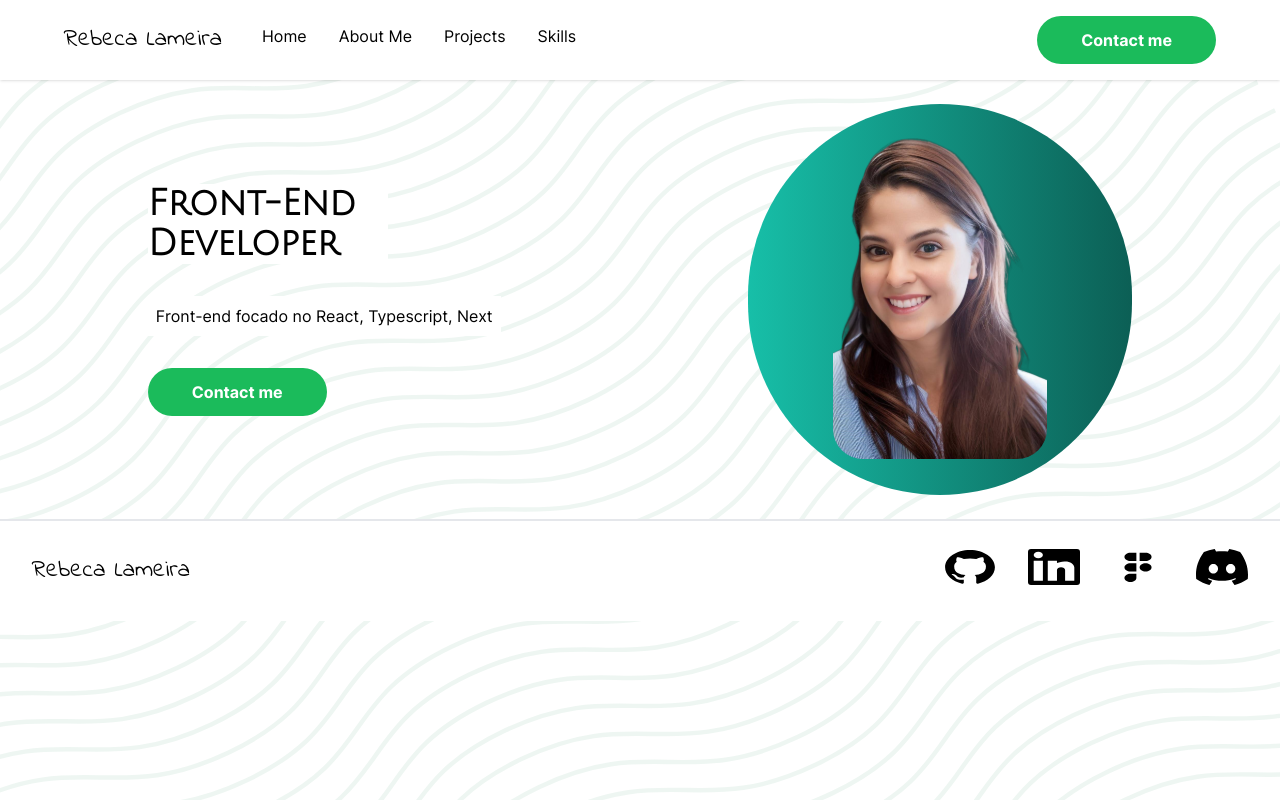
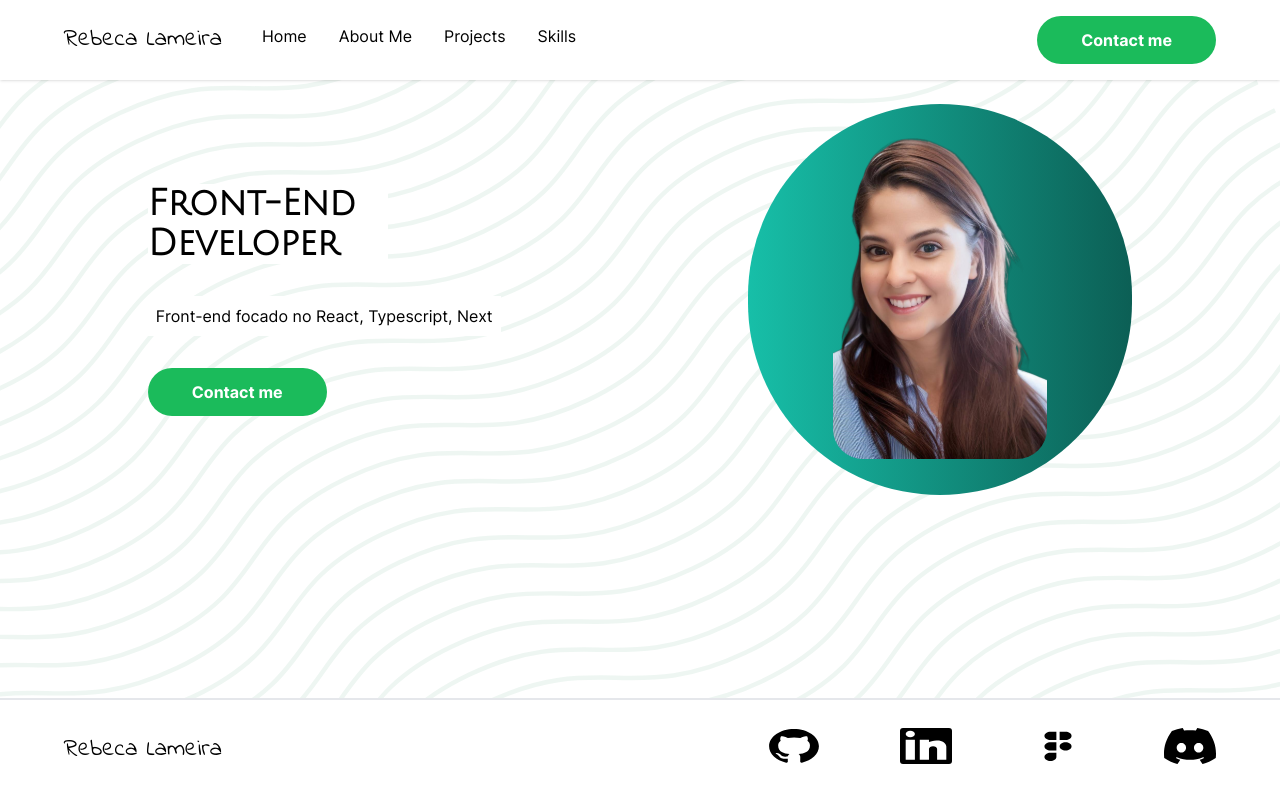
Before and after one commit to RebecaLameira/my-portfolio, a Next.js app: page / in a window 1280 px wide. Built offline with nearby package versions, Linux system fonts and the light colour scheme.

Commit message:
Fixing the footer.

```diff
--- a/src/components/Footer/Footer.tsx
+++ b/src/components/Footer/Footer.tsx
@@ -1,12 +1,12 @@
 import Link from "next/link";
 const Footer = () => {
 	return (
-		<footer className="bg-white border-t-2">
-			<div className=" flex items-center w-full mx-auto max-w-screen-xl py-4 px-8 justify-between lg:justify-center md:justify-center sm:justify-center">
-				<span className="font-indie text-2xl lg:hidden md:hidden sm:hidden">
-					Rebeca Lameira
-				</span>
-				<ul className="flex gap-8 justify-between items-center mt-3 text-sm lg:gap-20 md:gap-12">
+		<footer className="flex w-full max-h-32 py-4 px-16 bg-white border-t-2 fixed md:relative sm:relative inset-x-0 bottom-0 items-center justify-between lg:justify-center md:justify-center sm:justify-center">
+			<span className="font-indie text-2xl lg:hidden md:hidden sm:hidden">
+				Rebeca Lameira
+			</span>
+			<div>
+				<ul className="flex justify-between mt-3 text-sm gap-20 ">
 					<li>
 						<Link href="/Contact" className=" me-4 md:me-6 ">
 							<img src="/img/github.svg" />
```
